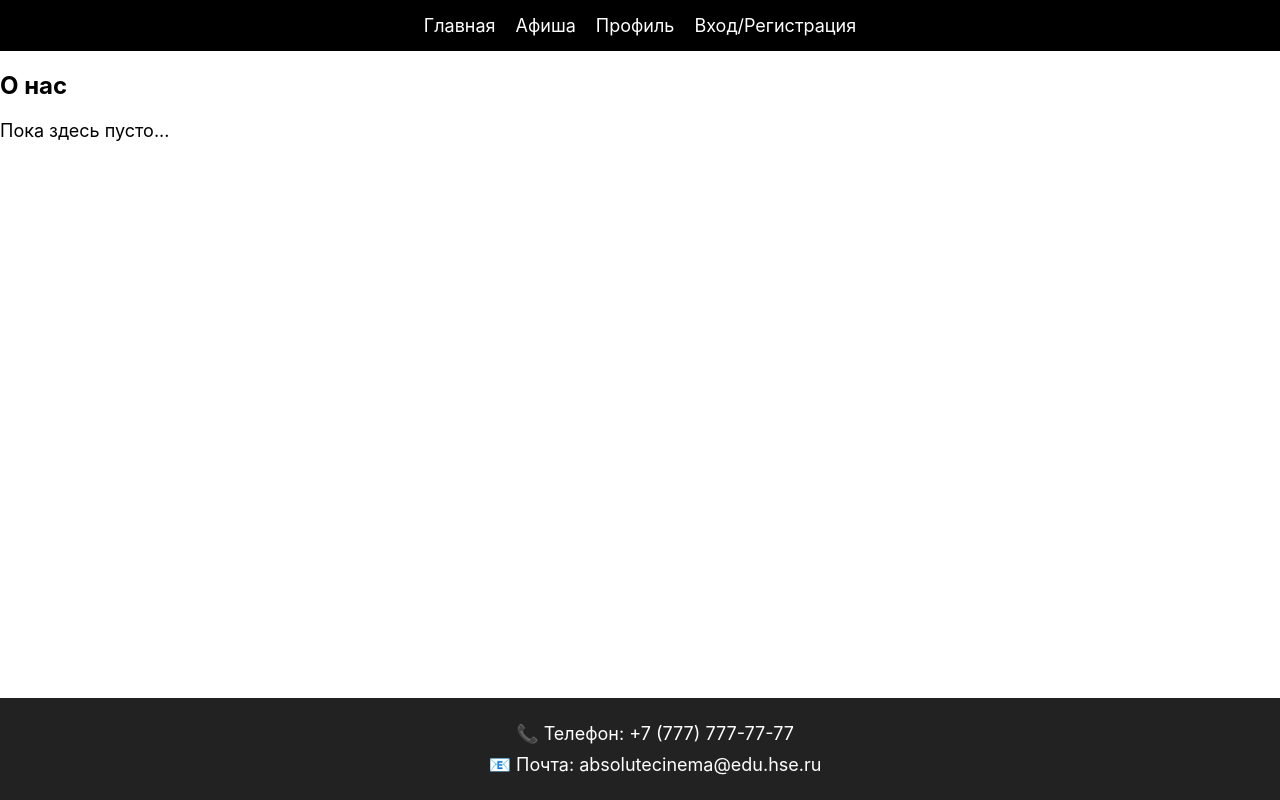
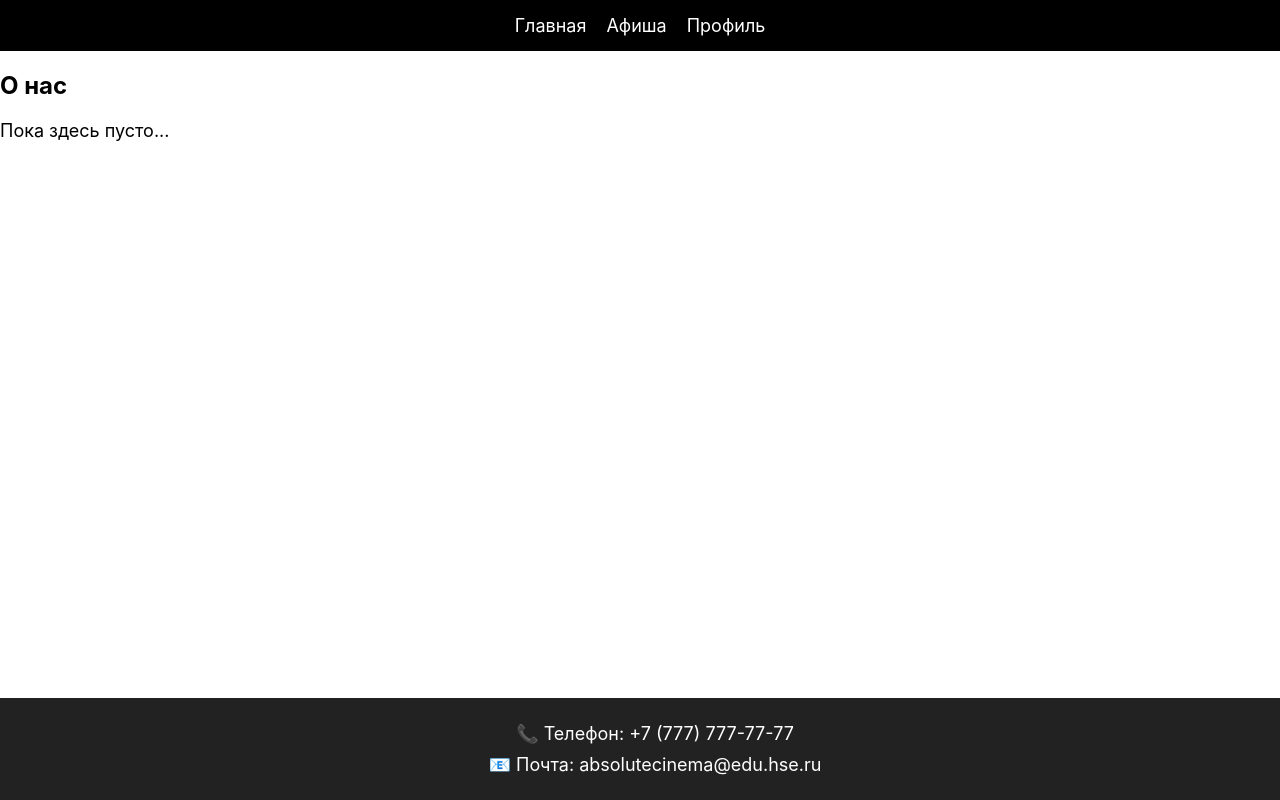
Before and after one commit to HghaVlad/CinemaSite, a React (Create React App) app in the folder frontend/: page /contacts in a window 1280 px wide. Shown: the top 800 px of the page. Built offline with nearby package versions, Linux system fonts and the light colour scheme; no server answers.

Commit message:
Final Frontend

```diff
--- a/frontend/src/components/Header.js
+++ b/frontend/src/components/Header.js
@@ -2,26 +2,6 @@ import { Link } from "react-router-dom";
 import "../styles/Header.css";
 
 function Header() {
-  if (!localStorage.getItem("token"))
-  {
-    return (
-      <div className = "header">
-        <div className = "navigation">
-          <div className="navigation-list">
-            <div className="navigation-item"><Link to="/">Главная</Link></div>
-            <div className="navigation-item"><Link to="/schedule">Афиша</Link></div>
-            {/* <div className="navigation-item"><Link to="/about">О нас</Link></div>
-            <div className="navigation-item"><Link to="/contacts">Контакты</Link></div> */}
-            <div className="navigation-item"><Link to="/profile">Профиль</Link></div>
-            <div className="navigation-item"><Link to="/auth">Вход/Регистрация</Link></div>
-          </div>
-        </div>
-      </div>
-    );
-  }
-
-  else
-  {
     return (
       <div className = "header">
         <div className = "navigation">
@@ -31,9 +11,7 @@ function Header() {
             <div className="navigation-item"><Link to="/profile">Профиль</Link></div>
           </div>
         </div>
-      </div>
-    );
-  }
+      </div>)
 }
 
 export default Header;
```
Also changed, not shown: frontend/src/App.css (+9 -0 lines).
